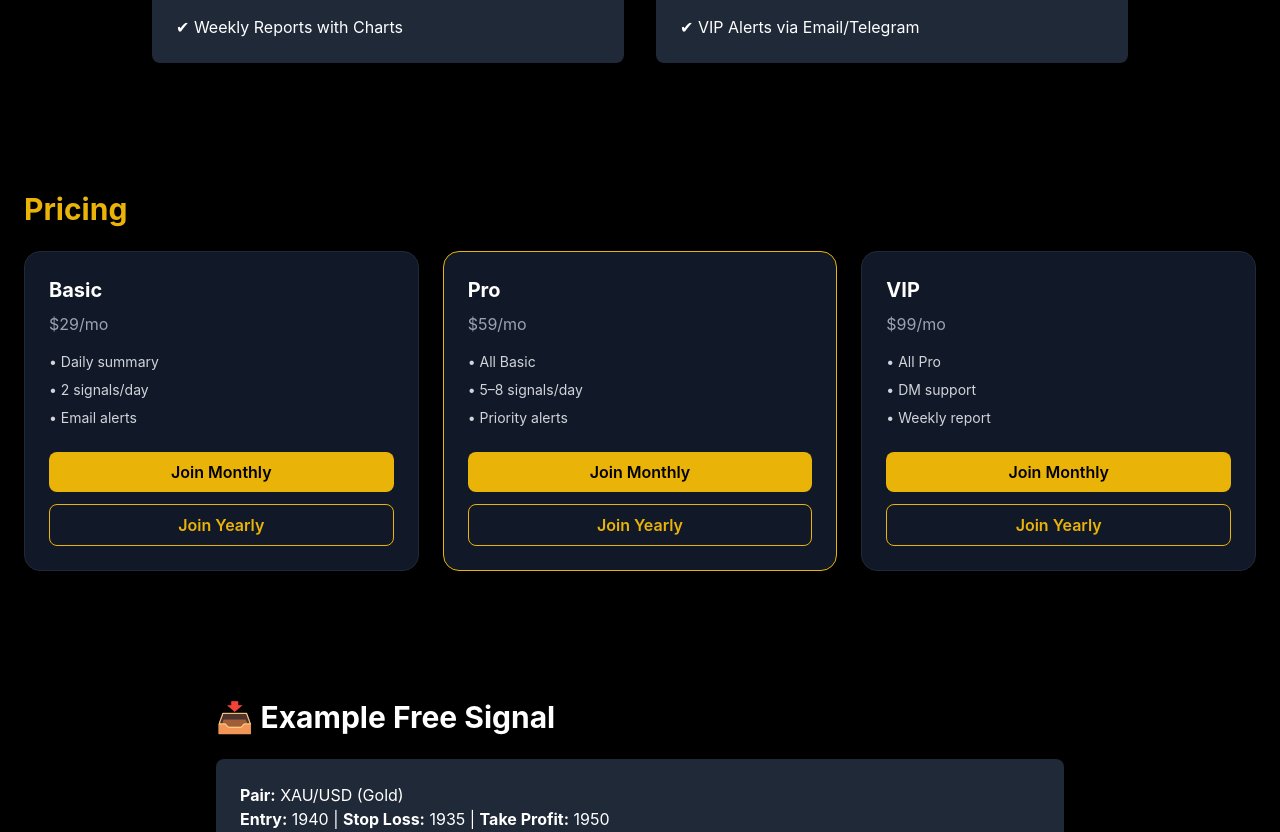
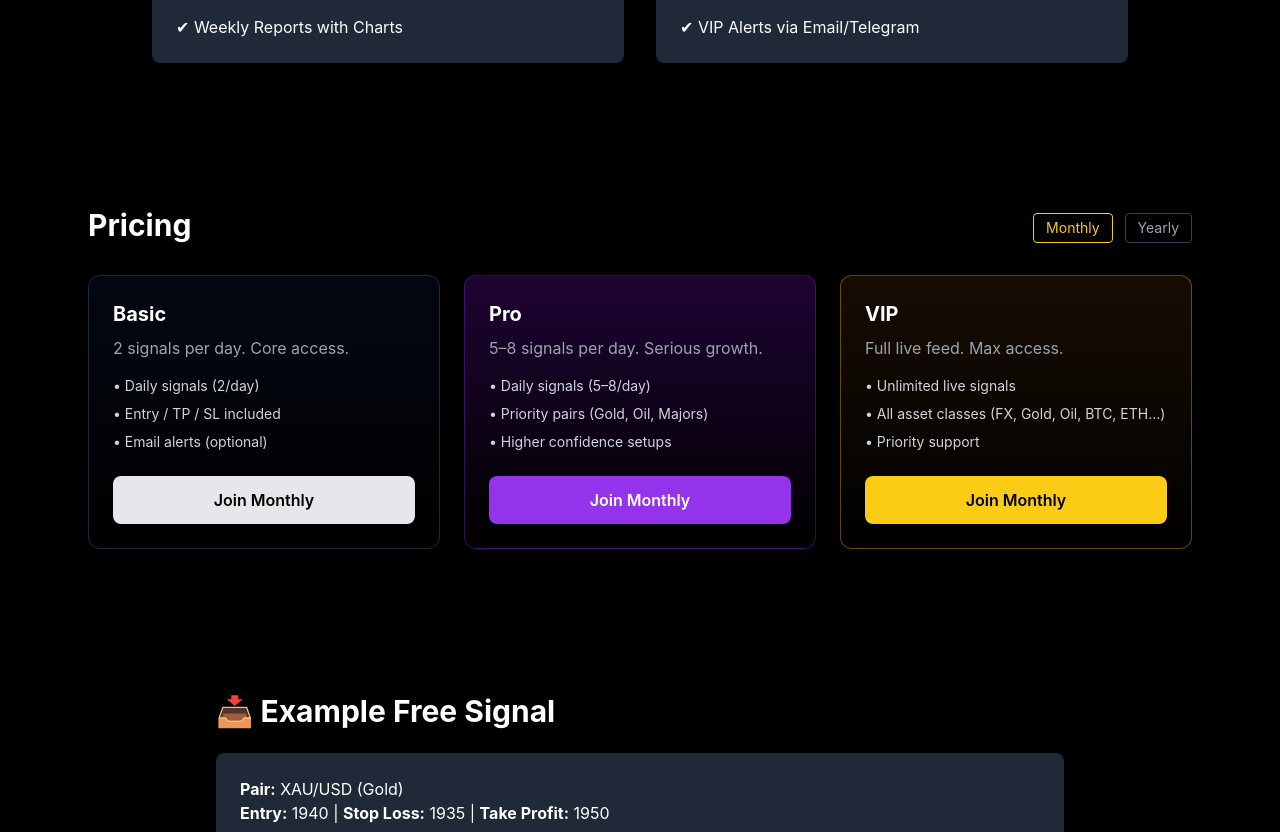
Before and after one commit to mhdkharoub-rgb/growfinitys, a Next.js app: page / in a window 1280 px wide. Shown: the part 561-1393 px from the top of the page. Built offline with nearby package versions, Linux system fonts and the light colour scheme.

Commit message:
Update Pricing.js

```diff
--- a/components/Pricing.js
+++ b/components/Pricing.js
@@ -1,71 +1,107 @@
-// components/Pricing.js
+import { useState } from "react";
+
+const LINKS = {
+  monthly: {
+    Basic: "https://nas.io/growfinitys/zerolink/basic",
+    Pro: "https://nas.io/growfinitys/zerolink/pro",
+    VIP: "https://nas.io/growfinitys/zerolink/vip",
+  },
+  yearly: {
+    Basic: "https://nas.io/growfinitys/zerolink/basic-yearly",
+    Pro: "https://nas.io/growfinitys/zerolink/pro-yearly",
+    VIP: "https://nas.io/growfinitys/zerolink/vip-yearly",
+  },
+};
+
 export default function Pricing() {
-  const tiers = [
-    {
-      name: "Basic",
-      price: "$29/mo",
-      btnMonthly: "https://nas.io/growfinitys/zerolink/basic",
-      btnYearly: "https://nas.io/growfinitys/zerolink/basic-yearly",
-      features: ["Daily summary", "2 signals/day", "Email alerts"],
-    },
-    {
-      name: "Pro",
-      price: "$59/mo",
-      btnMonthly: "https://nas.io/growfinitys/zerolink/pro",
-      btnYearly: "https://nas.io/growfinitys/zerolink/pro-yearly",
-      features: ["All Basic", "5–8 signals/day", "Priority alerts"],
-      highlight: true,
-    },
-    {
-      name: "VIP",
-      price: "$99/mo",
-      btnMonthly: "https://nas.io/growfinitys/zerolink/vip",
-      btnYearly: "https://nas.io/growfinitys/zerolink/vip-yearly",
-      features: ["All Pro", "DM support", "Weekly report"],
-    },
-  ]
+  const [cycle, setCycle] = useState("monthly"); // 'monthly' | 'yearly'
 
   return (
-    <section id="pricing" className="max-w-7xl mx-auto px-6 py-16">
-      <h2 className="text-3xl font-bold text-yellow-500 mb-6">Pricing</h2>
+    <section id="pricing" className="bg-black text-white py-20">
+      <div className="max-w-6xl mx-auto px-6">
+        <div className="flex items-end justify-between mb-8">
+          <h2 className="text-3xl font-bold">Pricing</h2>
+
+          {/* Billing cycle toggle */}
+          <div className="flex items-center gap-3 text-sm">
+            <button
+              onClick={() => setCycle("monthly")}
+              className={`px-3 py-1 rounded border ${
+                cycle === "monthly" ? "border-yellow-400 text-yellow-400" : "border-gray-700 text-gray-400"
+              }`}
+            >
+              Monthly
+            </button>
+            <button
+              onClick={() => setCycle("yearly")}
+              className={`px-3 py-1 rounded border ${
+                cycle === "yearly" ? "border-yellow-400 text-yellow-400" : "border-gray-700 text-gray-400"
+              }`}
+            >
+              Yearly
+            </button>
+          </div>
+        </div>
 
         <div className="grid md:grid-cols-3 gap-6">
-        {tiers.map((t) => (
-          <div
-            key={t.name}
-            className={`rounded-2xl p-6 border ${
-              t.highlight ? "border-yellow-500" : "border-gray-800"
-            } bg-gray-900`}
-          >
-            <h3 className="text-xl font-bold mb-2">{t.name}</h3>
-            <p className="text-gray-400 mb-4">{t.price}</p>
+          {/* Basic */}
+          <div className="rounded-xl border border-gray-800 p-6 bg-gradient-to-b from-gray-950 to-black">
+            <h3 className="text-xl font-bold mb-2">Basic</h3>
+            <p className="text-gray-400 mb-4">2 signals per day. Core access.</p>
             <ul className="text-sm text-gray-300 space-y-2 mb-6">
-              {t.features.map((f) => (
-                <li key={f}>• {f}</li>
-              ))}
+              <li>• Daily signals (2/day)</li>
+              <li>• Entry / TP / SL included</li>
+              <li>• Email alerts (optional)</li>
             </ul>
-
-            <div className="flex flex-col gap-3">
             <a
-                href={t.btnMonthly}
+              href={LINKS[cycle].Basic}
               target="_blank"
               rel="noreferrer"
-                className="bg-yellow-500 text-black font-semibold py-2 px-4 rounded-lg text-center hover:bg-yellow-400 transition"
+              className="inline-block w-full text-center bg-gray-200 text-black font-semibold py-3 rounded-lg hover:bg-white transition"
             >
-                Join Monthly
+              Join {cycle === "monthly" ? "Monthly" : "Yearly"}
             </a>
+          </div>
+
+          {/* Pro */}
+          <div className="rounded-xl border border-purple-700/40 p-6 bg-gradient-to-b from-purple-950/50 to-black">
+            <h3 className="text-xl font-bold mb-2">Pro</h3>
+            <p className="text-gray-400 mb-4">5–8 signals per day. Serious growth.</p>
+            <ul className="text-sm text-gray-300 space-y-2 mb-6">
+              <li>• Daily signals (5–8/day)</li>
+              <li>• Priority pairs (Gold, Oil, Majors)</li>
+              <li>• Higher confidence setups</li>
+            </ul>
             <a
-                href={t.btnYearly}
+              href={LINKS[cycle].Pro}
               target="_blank"
               rel="noreferrer"
-                className="border border-yellow-500 text-yellow-500 font-semibold py-2 px-4 rounded-lg text-center hover:bg-yellow-500 hover:text-black transition"
+              className="inline-block w-full text-center bg-purple-600 text-white font-semibold py-3 rounded-lg hover:bg-purple-500 transition"
             >
-                Join Yearly
+              Join {cycle === "monthly" ? "Monthly" : "Yearly"}
+            </a>
+          </div>
+
+          {/* VIP */}
+          <div className="rounded-xl border border-yellow-500/40 p-6 bg-gradient-to-b from-yellow-900/20 to-black">
+            <h3 className="text-xl font-bold mb-2">VIP</h3>
+            <p className="text-gray-400 mb-4">Full live feed. Max access.</p>
+            <ul className="text-sm text-gray-300 space-y-2 mb-6">
+              <li>• Unlimited live signals</li>
+              <li>• All asset classes (FX, Gold, Oil, BTC, ETH…)</li>
+              <li>• Priority support</li>
+            </ul>
+            <a
+              href={LINKS[cycle].VIP}
+              target="_blank"
+              rel="noreferrer"
+              className="inline-block w-full text-center bg-yellow-400 text-black font-semibold py-3 rounded-lg hover:bg-yellow-300 transition"
+            >
+              Join {cycle === "monthly" ? "Monthly" : "Yearly"}
             </a>
           </div>
         </div>
-        ))}
       </div>
     </section>
-  )
+  );
 }
```
Lines whose indentation alone changed are shown as unchanged.
